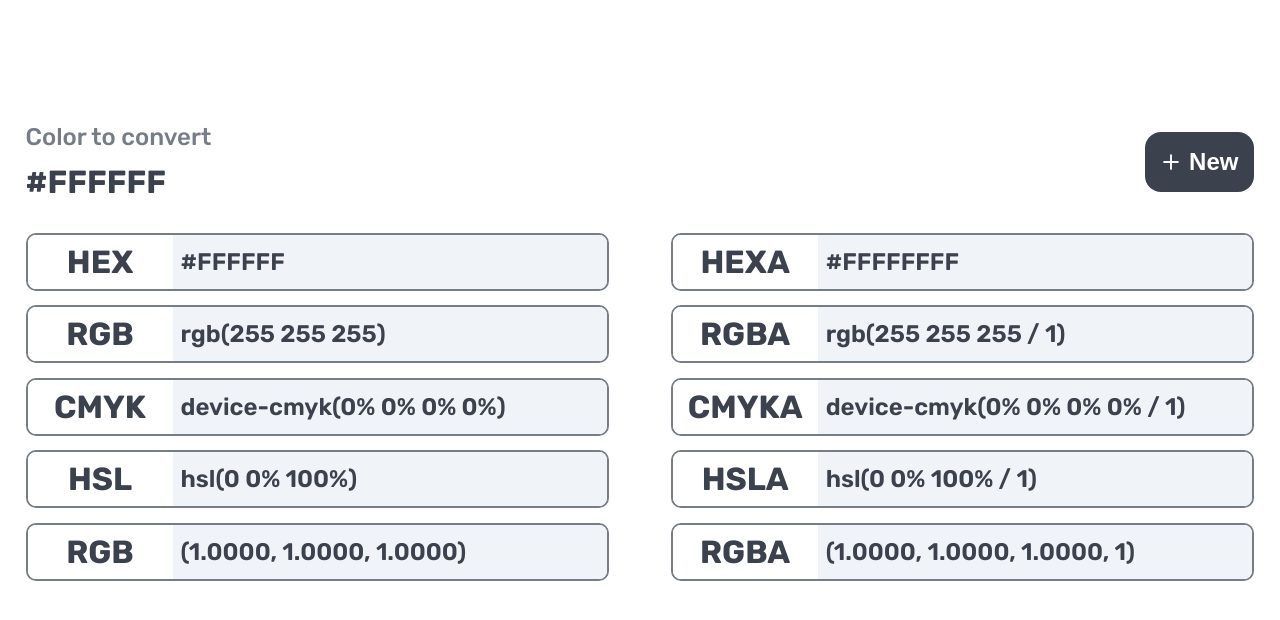
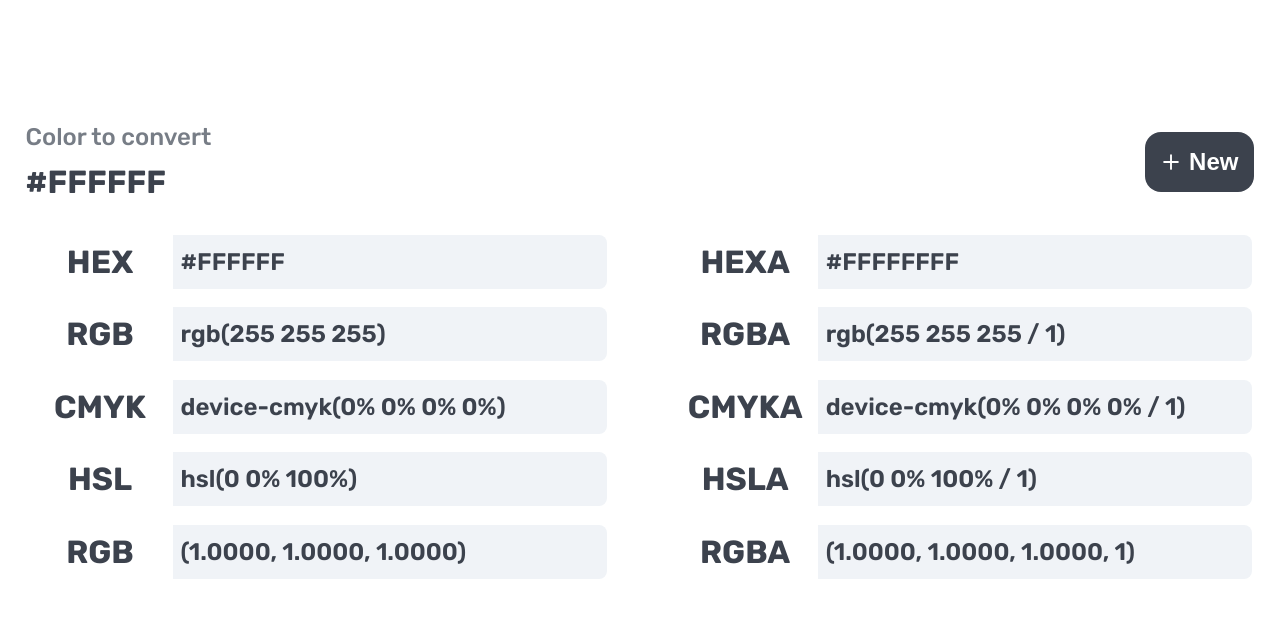
Before and after one commit to emersondont/color-converter, a Next.js app: page /converter in a window 1280 px wide. Shown: the top 620 px of the page. Built offline with nearby package versions, Linux system fonts and the light colour scheme.

Commit message:
ajust borderColor on item of grid

```diff
--- a/src/pages/converter.tsx
+++ b/src/pages/converter.tsx
@@ -112,6 +112,9 @@ export default function Converter() {
 						key={index}
 						onClick={e => copyTextToClipboard(cor.valor)}
 						title='Click to copy'
+						style={{
+							borderColor: colorTranslator.HEXA
+						}}
 					>
 						<h1
 							style={{
```
